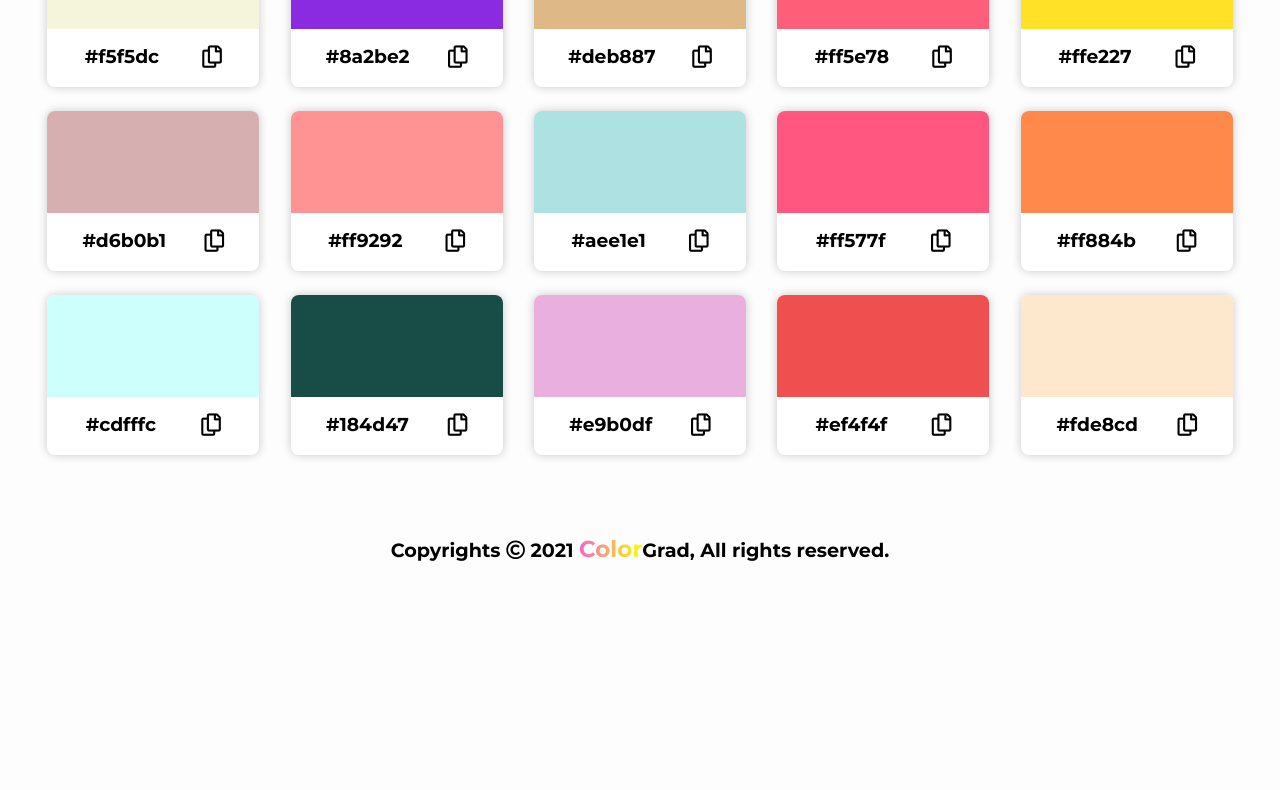
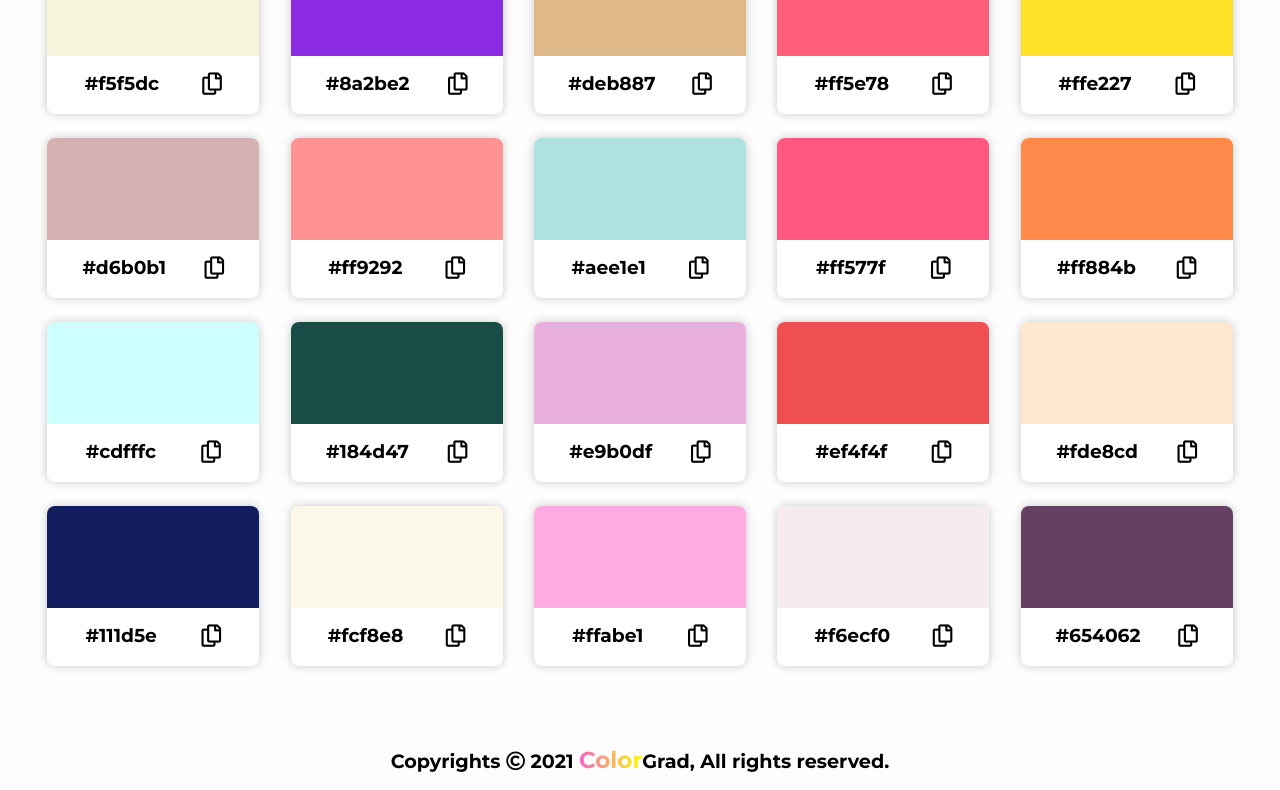
Before and after one commit to jitiendran/ColorGrad, a plain HTML site: page color/color.html in a window 1280 px wide. Shown: the part 823-1613 px from the top of the page. Before the commit the page ends 1402 px from the top, so only its background shows below. Drawn offline with Linux system fonts and the light colour scheme.

Commit message:
updated json file

```diff
--- a/color/color.html
+++ b/color/color.html
@@ -23,9 +23,15 @@
         </div>
     </nav>
     <main>
-        <div class="search-wrapper">
-            <input type="text" placeholder="color...">
-            <button onclick="search()"><i class="fas fa-search"></i> Search</button>
+        <div class="row">
+            <h3>Colors</h3>
+            <div class="search-wrapper">
+                <h3>Colors</h3>
+                <div class="input-content">
+                    <input type="text" placeholder="color...">
+                    <button onclick="search()"><i class="fas fa-search"></i> Search</button>
+                </div>
+            </div>
         </div>
         <div class="color-wrapper" id="wrapper">
         </div>
--- a/color/color.js
+++ b/color/color.js
@@ -1,5 +1,5 @@
 const div = document.getElementById('wrapper')
-function copy(id,hex){
+const copy = (id,hex)=>{
     const copytext = document.getElementById(id).textContent
     navigator.clipboard.writeText(copytext).then(()=>{
         const copywrap = document.getElementById("s"+id)
@@ -16,14 +16,14 @@ function copy(id,hex){
 fetch("./color.json")
     .then((resp)=>{return resp.json()})
     .then((data)=>{
-        for(let i = 0 ; i < data[0].color.length ; i++){
+        for(let i = 0 ; i < data.color.length ; i++){
             div.innerHTML +=
             `<div class="color-container">
-                <div class="color" style="background-color: ${data[0].color[i].hex}"></div>
+                <div class="color" style="background-color: ${data.color[i].hex}"></div>
                 <div class="copy-wrapper" id="copy">
-                    <h3 id="${data[0].color[i].id}">${data[0].color[i].hex}</h3>
-                    <div id="${"s"+data[0].color[i].id}" style="display:none"><p>Copied!</p></div>
-                    <button onclick="copy('${data[0].color[i].id}','${data[0].color[i].hex}')"><i class="far fa-copy"></i></button>
+                    <h3 id="${data.color[i].id}">${data.color[i].hex}</h3>
+                    <div id="${"s"+data.color[i].id}" style="display:none"><p>Copied!</p></div>
+                    <button onclick="copy('${data.color[i].id}','${data.color[i].hex}')"><i class="far fa-copy"></i></button>
                 </div>
             </div>`
         }
--- a/color/color.json
+++ b/color/color.json
@@ -1,4 +1,3 @@
-[
 {
     "color": [
         {
@@ -150,7 +149,31 @@
             "id": "c30",
             "type": "gold",
             "hex": "#fde8cd"
+        },
+        {
+            "id": "c31",
+            "type": "blue",
+            "hex": "#111d5e"
+        },
+        {
+            "id": "c32",
+            "type": "white",
+            "hex": "#fcf8e8"
+        },
+        {
+            "id": "c33",
+            "type": "pink",
+            "hex": "#ffabe1"
+        },
+        {
+            "id": "c34",
+            "type": "white",
+            "hex": "#f6ecf0"
+        },
+        {
+            "id": "c35",
+            "type": "brown",
+            "hex": "#654062"
         }
     ]
 }
-]
--- a/color/color.scss
+++ b/color/color.scss
@@ -55,11 +55,19 @@ nav{
 main{
     .search-wrapper{
         display: flex;
-        justify-content: flex-end;
+        justify-content: space-between;
         align-items: center;
         margin-top: 5em;
         padding: 2em 3.2em;
         margin-bottom: -10em;
+        h3{
+            font-size: 2em;
+            width: 3.2em;
+            border-bottom: 3px solid #47ebbf;
+            font-weight: 500;
+        }
+        .input-content{
+            display: flex;
             input{
                 font-size: 1.2em;
                 padding: .3em;
@@ -78,6 +86,7 @@ main{
                 color: #fff;
                 background: rgb(128, 128, 128);
                 outline: none;
+            }
         }
     }
     .color-wrapper{
```
Also changed, not shown: color/color.css, 1 other file. Lines whose indentation alone changed are shown as unchanged.
